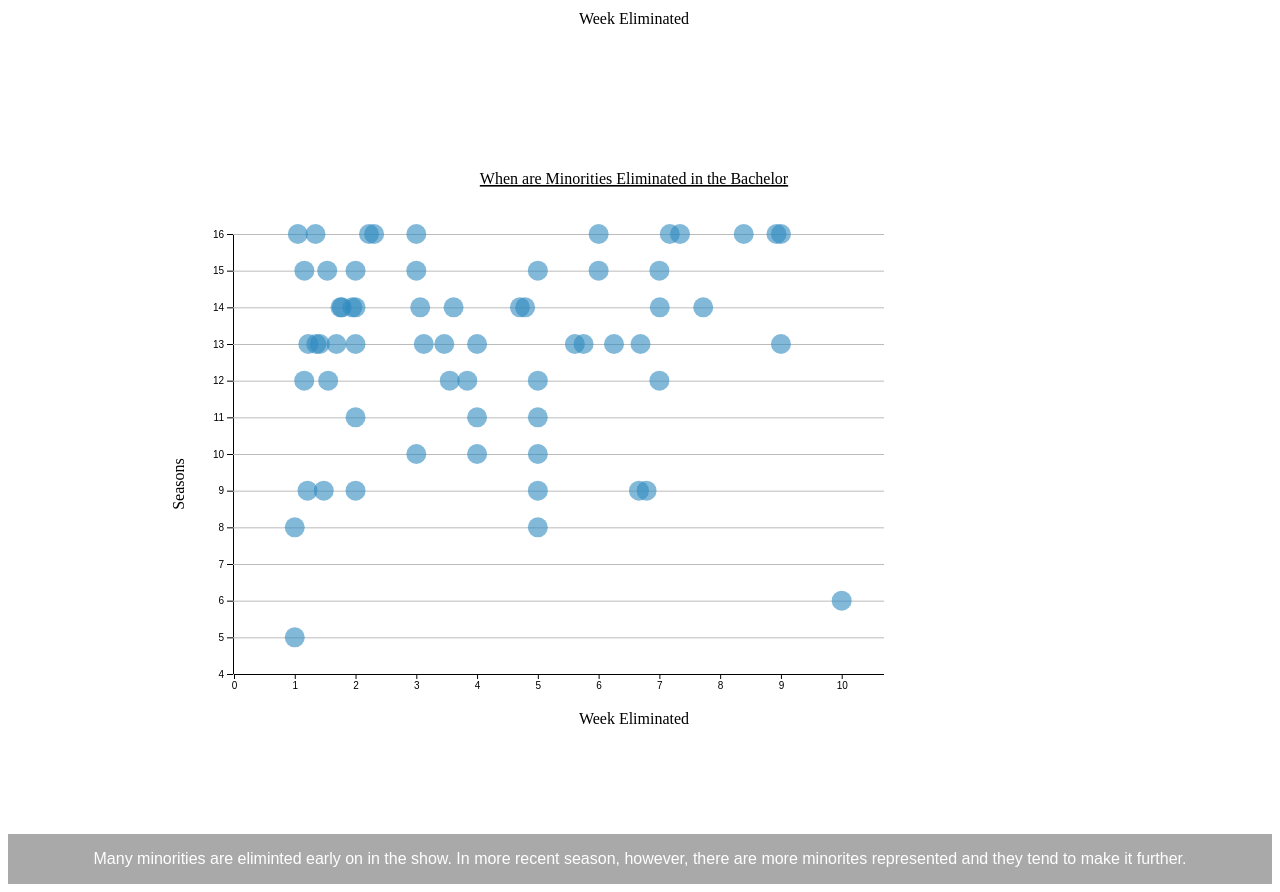
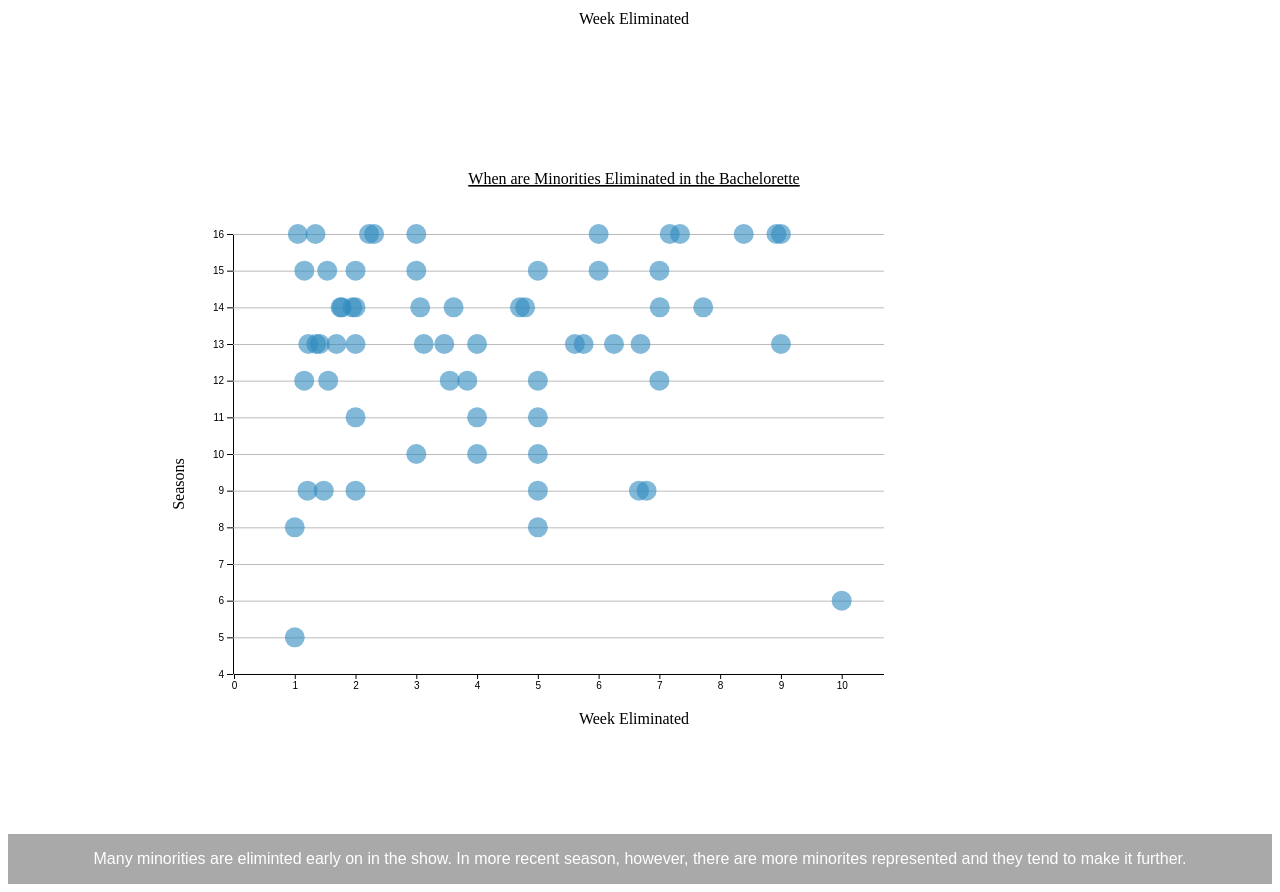
Before and after one commit to emilyona/dataVisualizationProj, a plain HTML site: page index.html in a window 1280 px wide. Shown: the part 3260-4152 px from the top of the page. Drawn offline with nearby package versions, Linux system fonts and the light colour scheme; no server answers.

Commit message:
Add files via upload

```diff
--- a/index.html
+++ b/index.html
@@ -1127,7 +1127,7 @@
         .attr("text-anchor", "middle")
         .style("font-size", "16px")
         .style("text-decoration", "underline")
-        .text("When are Minorities Eliminated in the Bachelor");
+        .text("When are Minorities Eliminated in the Bachelorette");
 
         chartArea6.append("text")
         .attr("x", (width / 2)-50)
```
